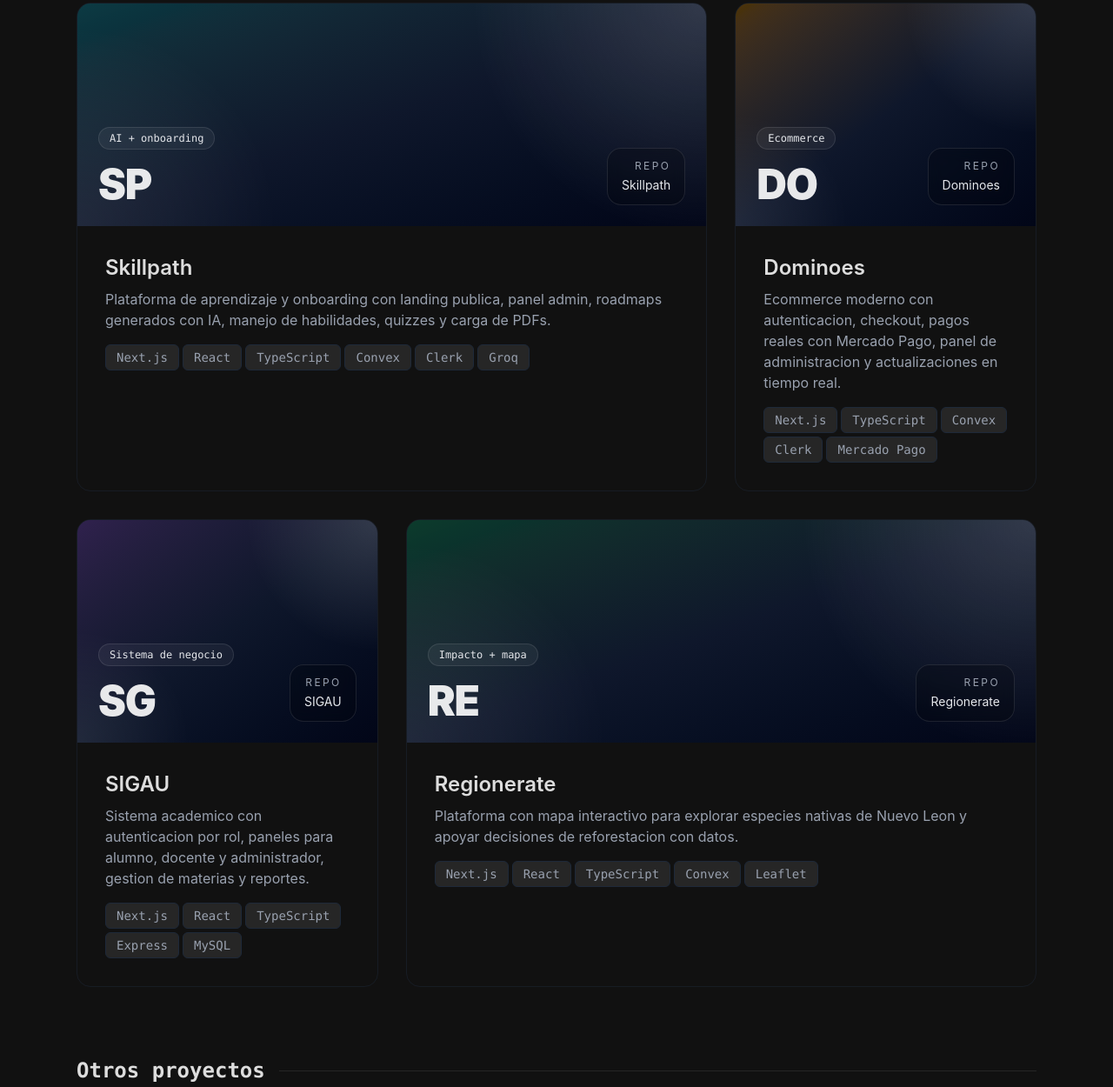
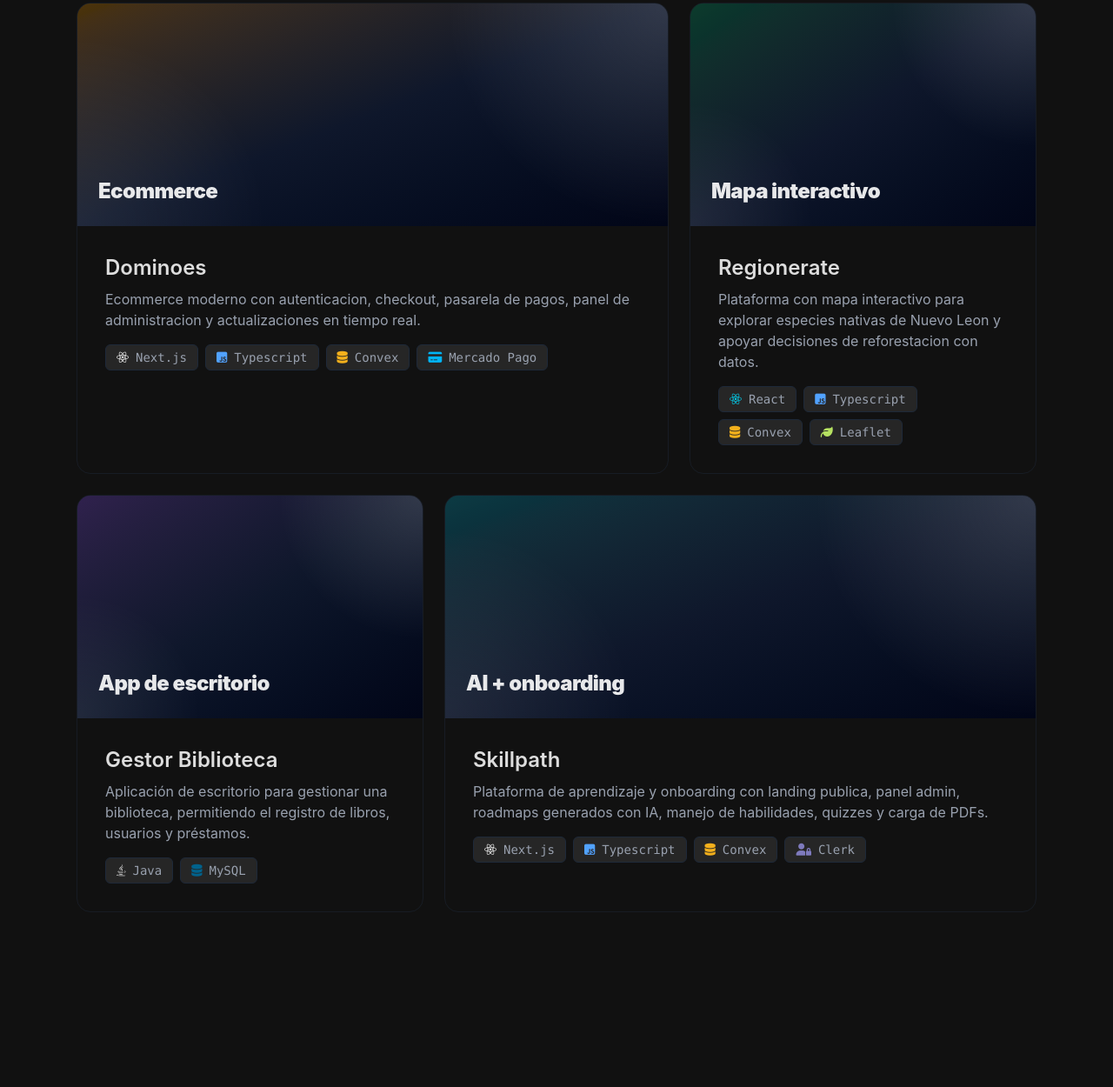
Before and after one commit to CesarOliva/portafolio, an Astro site: page / in a window 1280 px wide. Shown: the part 2155-3405 px from the top of the page at 87% size. After the commit the page ends 3300 px from the top, so only its background shows below. Built offline with nearby package versions, Linux system fonts and the light colour scheme; Astro itself is replaced by a stand-in of ours.

Commit message:
Updating projects

```diff
--- a/src/components/Projects.astro
+++ b/src/components/Projects.astro
@@ -1,85 +1,3 @@
----
-const featuredProjects = [
-  {
-    name: 'Skillpath',
-    description:
-      'Plataforma de aprendizaje y onboarding con landing publica, panel admin, roadmaps generados con IA, manejo de habilidades, quizzes y carga de PDFs.',
-    stack: ['Next.js', 'React', 'TypeScript', 'Convex', 'Clerk', 'Groq'],
-    href: 'https://github.com/deltahbc2/Skillpath',
-    accent: 'from-cyan-500/25 via-slate-900 to-slate-950',
-    badge: 'AI + onboarding',
-    initials: 'SP',
-    spanClass: 'md:col-span-2',
-  },
-  {
-    name: 'Dominoes',
-    description:
-      'Ecommerce moderno con autenticacion, checkout, pagos reales con Mercado Pago, panel de administracion y actualizaciones en tiempo real.',
-    stack: ['Next.js', 'TypeScript', 'Convex', 'Clerk', 'Mercado Pago'],
-    href: 'https://github.com/CesarOliva/Dominoes',
-    accent: 'from-amber-500/25 via-slate-900 to-slate-950',
-    badge: 'Ecommerce',
-    initials: 'DO',
-    spanClass: 'md:col-span-1',
-  },
-  {
-    name: 'SIGAU',
-    description:
-      'Sistema academico con autenticacion por rol, paneles para alumno, docente y administrador, gestion de materias y reportes.',
-    stack: ['Next.js', 'React', 'TypeScript', 'Express', 'MySQL'],
-    href: 'https://github.com/CesarOliva/SIGAU',
-    accent: 'from-violet-500/25 via-slate-900 to-slate-950',
-    badge: 'Sistema de negocio',
-    initials: 'SG',
-    spanClass: 'md:col-span-1',
-  },
-  {
-    name: 'Regionerate',
-    description:
-      'Plataforma con mapa interactivo para explorar especies nativas de Nuevo Leon y apoyar decisiones de reforestacion con datos.',
-    stack: ['Next.js', 'React', 'TypeScript', 'Convex', 'Leaflet'],
-    href: 'https://github.com/deltahbc2/regionerate',
-    accent: 'from-emerald-500/25 via-slate-900 to-slate-950',
-    badge: 'Impacto + mapa',
-    initials: 'RE',
-    spanClass: 'md:col-span-2',
-  },
-];
-
-const secondaryProjects = [
-  {
-    name: 'EMMO',
-    description:
-      'Diario emocional con calendario mensual, registro de mood, notas, canciones por dia y actividades personalizadas.',
-    stack: ['TypeScript', 'Next.js', 'UI centrada en experiencia'],
-    href: 'https://github.com/CesarOliva/Emmo',
-    accent: 'from-pink-500/20 via-slate-900 to-slate-950',
-    badge: 'Producto pulido',
-    initials: 'EM',
-  },
-  {
-    name: 'Rifas HC',
-    description:
-      'Aplicacion para administrar rifas con landing publica, panel admin, boletos, ganadores, sorteos y notificaciones por correo.',
-    stack: ['React', 'TypeScript', 'Vite', 'Tailwind CSS', 'PHP'],
-    href: 'https://github.com/CesarOliva/rifashc',
-    accent: 'from-sky-500/20 via-slate-900 to-slate-950',
-    badge: 'Full-stack',
-    initials: 'RH',
-  },
-  {
-    name: 'Carbon Tracker',
-    description:
-      'Aplicacion de escritorio en Python para cargar Excel, procesar emisiones de CO2 y generar resultados desde una interfaz grafica.',
-    stack: ['Python', 'Pandas', 'CustomTkinter', 'Matplotlib'],
-    href: 'https://github.com/CesarOliva/Carbon-Tracker',
-    accent: 'from-lime-500/20 via-slate-900 to-slate-950',
-    badge: 'Python desktop',
-    initials: 'CT',
-  },
-];
----
-
 <section id="projects" class="py-24 px-6">
     <div class="max-w-300 mx-auto px-2 md:px-12">
         <div class="flex items-center gap-4 mb-16">
@@ -87,87 +5,160 @@ const secondaryProjects = [
             <div class="h-px grow bg-neutral-800"></div>
         </div>
 
-        <div class="grid md:grid-cols-2 lg:grid-cols-3 gap-8">
-            {featuredProjects.map((project) => (
+        <div class="grid md:grid-cols-8 gap-6">
+            <!-- Dominoes -->
             <a
-                    href={project.href}
+                href="https://github.com/CesarOliva/Dominoes"
                 target="_blank"
                 rel="noreferrer"
-                    class={`rounded-2xl border border-gray-800/50 hover:border-gray-700 transition-colors overflow-hidden group ${project.spanClass}`}
+                class="rounded-2xl border border-gray-800/50 hover:border-gray-700 transition-colors overflow-hidden group md:col-span-5"
             >
-                    <div class={`h-64 bg-linear-to-br ${project.accent} relative overflow-hidden`}>
+                <div class="h-64 bg-linear-to-br from-amber-500/25 via-slate-900 to-slate-950 relative overflow-hidden">
                     <div class="absolute inset-0 bg-[radial-gradient(circle_at_top_right,rgba(255,255,255,0.15),transparent_35%),radial-gradient(circle_at_bottom_left,rgba(255,255,255,0.08),transparent_30%)]"></div>
 
                     <div class="absolute inset-0 flex items-end justify-between p-6">
                         <div>
-                                <div class="inline-flex items-center rounded-full border border-white/10 bg-white/5 px-3 py-1 text-xs font-mono text-gray-200">
-                                    {project.badge}
+                            <div class="mt-4 text-2xl font-black tracking-tight text-white/90">
+                                Ecommerce
                             </div>
-                                <div class="mt-4 text-5xl font-black tracking-tight text-white/90">
-                                    {project.initials}
-                                </div>
-                            </div>
-                            <div class="rounded-2xl border border-white/10 bg-black/20 px-4 py-3 text-right backdrop-blur-sm">
-                                <p class="text-xs uppercase tracking-[0.2em] text-gray-400">Repo</p>
-                                <p class="mt-1 text-sm text-gray-200">{project.name}</p>
                         </div>
                     </div>
                 </div>
 
                 <div class="p-8">
-                        <h3 class="font-semibold text-2xl mb-2">{project.name}</h3>
-                        <p class="text-md text-gray-400">{project.description}</p>
+                    <h3 class="font-semibold text-2xl mb-2">Dominoes</h3>
+                    <p class="text-md text-gray-400">Ecommerce moderno con autenticacion, checkout, pasarela de pagos, panel de administracion y actualizaciones en tiempo real.</p>
 
-                        <div class="flex flex-wrap gap-1 mt-4">
-                            {project.stack.map((tech) => (
-                            <span class="px-3 py-1 bg-neutral-800 border border-gray-800 rounded-md text-sm font-mono text-gray-400">
-                                {tech}
+                    <div class="flex flex-wrap gap-2 mt-4">
+                        <span class="px-3 py-1 bg-neutral-800 border border-gray-800 rounded-md text-sm font-mono text-gray-400 flex items-center gap-2">
+                            <i class="fa-brands fa-react text-white"></i>Next.js
                         </span>
-                            ))}
+                        <span class="px-3 py-1 bg-neutral-800 border border-gray-800 rounded-md text-sm font-mono text-gray-400 flex items-center gap-2">
+                            <i class="fa-brands fa-square-js text-blue-400"></i>Typescript
+                        </span>
+                        <span class="px-3 py-1 bg-neutral-800 border border-gray-800 rounded-md text-sm font-mono text-gray-400 flex items-center gap-2">
+                            <i class="fa-solid fa-database text-[#f3b01c]"></i>Convex
+                        </span>
+                        <span class="px-3 py-1 bg-neutral-800 border border-gray-800 rounded-md text-sm font-mono text-gray-400 flex items-center gap-2">
+                            <i class="fa-solid fa-credit-card text-[#00b5f6]"></i>Mercado Pago
+                        </span>
                     </div>
                 </div>
             </a>
-            ))}
-        </div>
 
-        <div class="flex items-center gap-4 mt-20 mb-10">
-            <h3 class="text-2xl font-bold font-mono">Otros proyectos</h3>
-            <div class="h-px grow bg-neutral-800"></div>
-        </div>
-
-        <div class="grid md:grid-cols-3 gap-8">
-            {secondaryProjects.map((project) => (
+            <!-- Regionerate -->
             <a
-                    href={project.href}
+                href="https://github.com/deltahbc2/regionerate"
                 target="_blank"
                 rel="noreferrer"
-                    class="rounded-2xl border border-gray-800/50 hover:border-gray-700 transition-colors overflow-hidden group"
+                class="rounded-2xl border border-gray-800/50 hover:border-gray-700 transition-colors overflow-hidden group md:col-span-3"
             >
-                    <div class={`h-52 bg-linear-to-br ${project.accent} relative overflow-hidden`}>
+                <div class="h-64 bg-linear-to-br from-emerald-500/25 via-slate-900 to-slate-950 relative overflow-hidden">
+                    <div class="absolute inset-0 bg-[radial-gradient(circle_at_top_right,rgba(255,255,255,0.15),transparent_35%),radial-gradient(circle_at_bottom_left,rgba(255,255,255,0.08),transparent_30%)]"></div>
 
-                    <div class="absolute inset-0 bg-[radial-gradient(circle_at_top_right,rgba(255,255,255,0.15),transparent_35%),radial-gradient(circle_at_bottom_left,rgba(255,255,255,0.08),transparent_30%)]"></div>
-                        <div class="absolute inset-0 p-6 flex flex-col justify-between">
-                            <span class="inline-flex w-fit items-center rounded-full border border-white/10 bg-white/5 px-3 py-1 text-xs font-mono text-gray-200">
-                                {project.badge}
-                            </span>
-                            <div class="text-4xl font-black tracking-tight text-white/90">{project.initials}</div>
+                    <div class="absolute inset-0 flex items-end justify-between p-6">
+                        <div>
+                            <div class="mt-4 text-2xl font-black tracking-tight text-white/90">
+                                Mapa interactivo
+                            </div>
+                        </div>
                     </div>
                 </div>
 
-                    <div class="p-6">
-                        <h3 class="font-semibold text-xl mb-2">{project.name}</h3>
-                        <p class="text-sm text-gray-400">{project.description}</p>
+                <div class="p-8">
+                    <h3 class="font-semibold text-2xl mb-2">Regionerate</h3>
+                    <p class="text-md text-gray-400">Plataforma con mapa interactivo para explorar especies nativas de Nuevo Leon y apoyar decisiones de reforestacion con datos.</p>
 
-                        <div class="flex flex-wrap gap-1 mt-4">
-                            {project.stack.map((tech) => (
-                                <span class="px-2.5 py-1 bg-neutral-800 border border-gray-800 rounded-md text-xs font-mono text-gray-400">
-                                    {tech}
+                    <div class="flex flex-wrap gap-2 mt-4">
+                        <span class="px-3 py-1 bg-neutral-800 border border-gray-800 rounded-md text-sm font-mono text-gray-400 flex items-center gap-2">
+                            <i class="fa-brands fa-react text-cyan-400"></i>React
                         </span>
-                            ))}
+                        <span class="px-3 py-1 bg-neutral-800 border border-gray-800 rounded-md text-sm font-mono text-gray-400 flex items-center gap-2">
+                            <i class="fa-brands fa-square-js text-blue-400"></i>Typescript
+                        </span>
+                        <span class="px-3 py-1 bg-neutral-800 border border-gray-800 rounded-md text-sm font-mono text-gray-400 flex items-center gap-2">
+                            <i class="fa-solid fa-database text-[#f3b01c]"></i>Convex
+                        </span>
+                        <span class="px-3 py-1 bg-neutral-800 border border-gray-800 rounded-md text-sm font-mono text-gray-400 flex items-center gap-2">
+                            <i class="fa-solid fa-leaf text-[#b5e161]"></i>Leaflet
+                        </span>
                     </div>
                 </div>
             </a>
-            ))}
+
+            <!-- Gestor Biblioteca -->
+            <a
+                href="https://github.com/CesarOliva/GestorBiblioteca"
+                target="_blank"
+                rel="noreferrer"
+                class="rounded-2xl border border-gray-800/50 hover:border-gray-700 transition-colors overflow-hidden group md:col-span-3"
+            >
+                <div class="h-64 bg-linear-to-br from-violet-500/25 via-slate-900 to-slate-950 relative overflow-hidden">
+                    <div class="absolute inset-0 bg-[radial-gradient(circle_at_top_right,rgba(255,255,255,0.15),transparent_35%),radial-gradient(circle_at_bottom_left,rgba(255,255,255,0.08),transparent_30%)]"></div>
+
+                    <div class="absolute inset-0 flex items-end justify-between p-6">
+                        <div>
+                            <div class="mt-4 text-2xl font-black tracking-tight text-white/90">
+                                App de escritorio
+                            </div>
+                        </div>
+                    </div>
+                </div>
+
+                <div class="p-8">
+                    <h3 class="font-semibold text-2xl mb-2">Gestor Biblioteca</h3>
+                    <p class="text-md text-gray-400">Aplicación de escritorio para gestionar una biblioteca, permitiendo el registro de libros, usuarios y préstamos.</p>
+
+                    <div class="flex flex-wrap gap-2 mt-4">
+                        <span class="px-3 py-1 bg-neutral-800 border border-gray-800 rounded-md text-sm font-mono text-gray-400 flex items-center gap-2">
+                            <i class="fa-brands fa-java text-white"></i>Java
+                        </span>
+                        <span class="px-3 py-1 bg-neutral-800 border border-gray-800 rounded-md text-sm font-mono text-gray-400 flex items-center gap-2">
+                            <i class="fa-solid fa-database text-[#00628c]"></i>MySQL
+                        </span>
+                    </div>
+                </div>
+            </a>
+
+            <!-- Skillpath -->
+            <a
+                href="https://github.com/deltahbc2/Skillpath"
+                target="_blank"
+                rel="noreferrer"
+                class="rounded-2xl border border-gray-800/50 hover:border-gray-700 transition-colors overflow-hidden group md:col-span-5"
+            >
+                <div class="h-64 bg-linear-to-br from-cyan-500/25 via-slate-900 to-slate-950 relative overflow-hidden">
+                    <div class="absolute inset-0 bg-[radial-gradient(circle_at_top_right,rgba(255,255,255,0.15),transparent_35%),radial-gradient(circle_at_bottom_left,rgba(255,255,255,0.08),transparent_30%)]"></div>
+
+                    <div class="absolute inset-0 flex items-end justify-between p-6">
+                        <div>
+                            <div class="mt-4 text-2xl font-black tracking-tight text-white/90">
+                                AI + onboarding
+                            </div>
+                        </div>
+                    </div>
+                </div>
+
+                <div class="p-8">
+                    <h3 class="font-semibold text-2xl mb-2">Skillpath</h3>
+                    <p class="text-md text-gray-400">Plataforma de aprendizaje y onboarding con landing publica, panel admin, roadmaps generados con IA, manejo de habilidades, quizzes y carga de PDFs.</p>
+
+                    <div class="flex flex-wrap gap-2 mt-4">
+                        <span class="px-3 py-1 bg-neutral-800 border border-gray-800 rounded-md text-sm font-mono text-gray-400 flex items-center gap-2">
+                            <i class="fa-brands fa-react text-white"></i>Next.js
+                        </span>
+                        <span class="px-3 py-1 bg-neutral-800 border border-gray-800 rounded-md text-sm font-mono text-gray-400 flex items-center gap-2">
+                            <i class="fa-brands fa-square-js text-blue-400"></i>Typescript
+                        </span>
+                        <span class="px-3 py-1 bg-neutral-800 border border-gray-800 rounded-md text-sm font-mono text-gray-400 flex items-center gap-2">
+                            <i class="fa-solid fa-database text-[#f3b01c]"></i>Convex
+                        </span>
+                        <span class="px-3 py-1 bg-neutral-800 border border-gray-800 rounded-md text-sm font-mono text-gray-400 flex items-center gap-2">
+                            <i class="fa-solid fa-user-lock text-[#7e7abd]"></i>Clerk
+                        </span>
+                    </div>
+                </div>
+            </a>
         </div>
     </div>
 </section>
```
Lines whose indentation alone changed are shown as unchanged.
